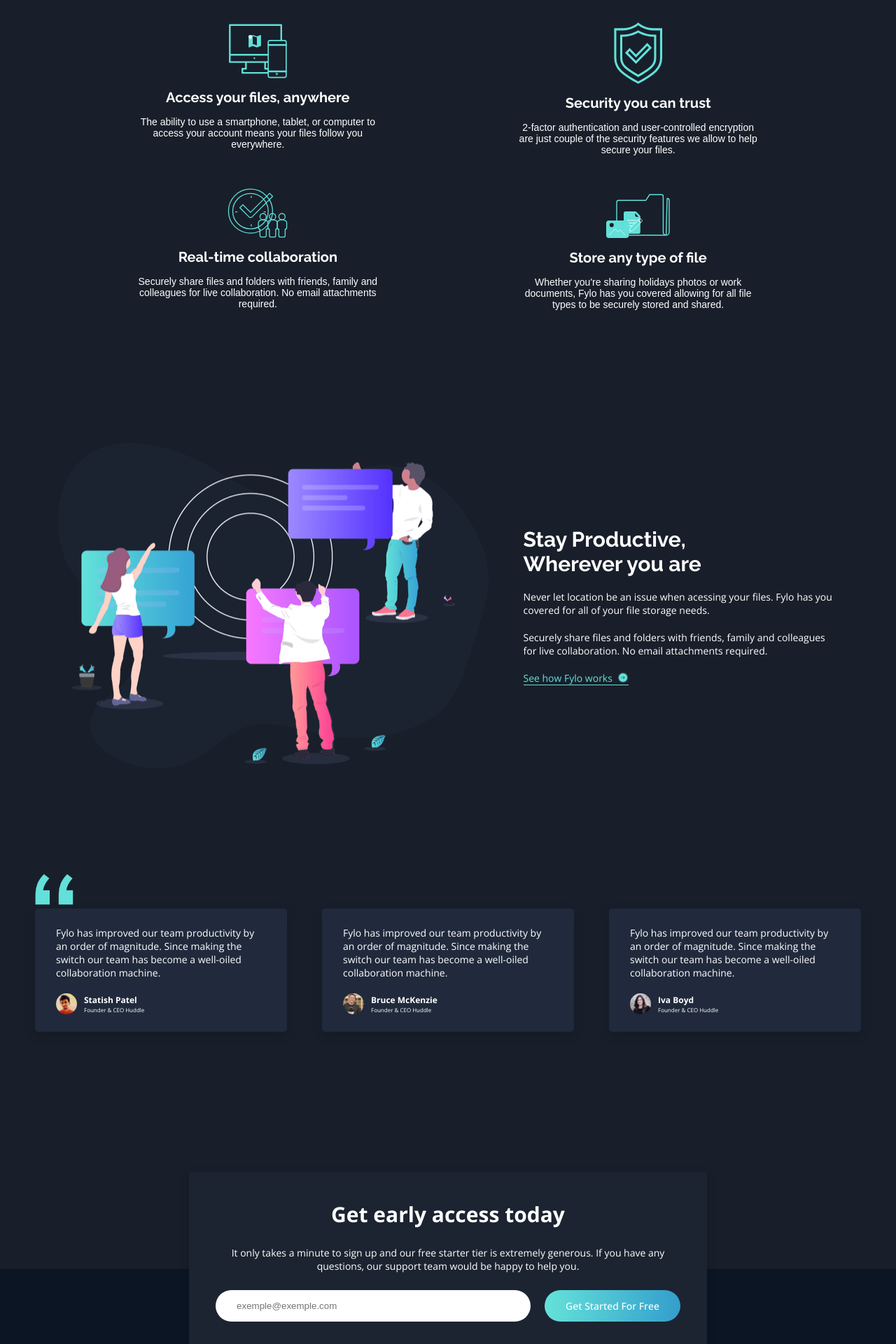
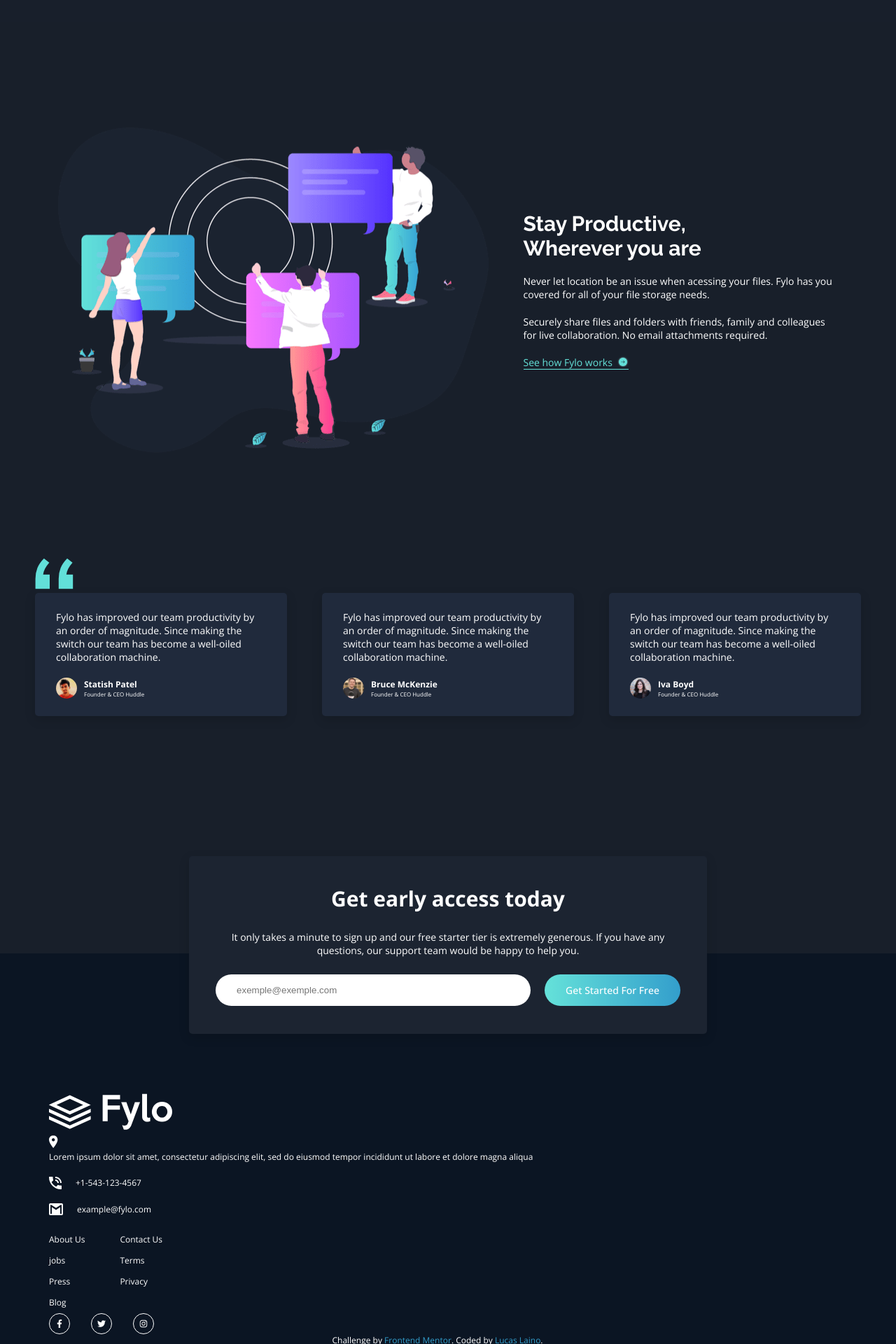
Before and after one commit to LucasLaino/frontend-mentor-fylo-lading-page, a React (Vite) app: page / in a window 1280 px wide. Shown: the part 1040-2960 px from the top of the page at 70% size. Built offline with nearby package versions, Linux system fonts and the light colour scheme.

Commit message:
raw: Adiciona o services-info

```diff
--- a/src/components/Footer/Footer.module.css
+++ b/src/components/Footer/Footer.module.css
@@ -1,4 +1,4 @@
-.Footer {
+.footer {
     font-size: 12px;
     color: var(--White);
     padding: 200px 100px 50px 70px;
@@ -6,24 +6,24 @@
     font-family: 'Open Sans', sans-serif;
 }
 
-.FooterInfos {
+.footerInfos {
     display: flex;
     align-items: first baseline;
     justify-content: space-between;
     padding: 50px 0;
 }
 
-.Location ul {
+.location ul {
     display: flex;
     width: 400px;
 }
 
-.IconLocation {
+.iconLocation {
     margin: 4px 15px 0 0;
 }
 
-.Phone,
-.Email {
+.phone,
+.email {
     display: flex;
     align-content: center;
     gap: 20px;
@@ -44,12 +44,12 @@
     }
 }
 
-.Socials ul {
+.socials ul {
     display: flex;
     gap: 30px;
 }
 
-.Socials ul li {
+.socials ul li {
     width: 30px;
     height: 30px;
     display: flex;
@@ -66,12 +66,12 @@
     }
 }
 
-.FinalCredits {
+.finalCredits {
     text-align: center;
     color: var(--White);
 }
 
-.FinalCredits a {
+.finalCredits a {
     color: var(--Cyan-500);
 
     &:hover {
@@ -82,27 +82,27 @@
 }
 
 @media (min-width: 360px) and (max-width: 430px) {
-    .Footer {
+    .footer {
         padding: 200px 0 50px 0;
     }
 
-    .Logo {
+    .logo {
         padding-left: 40px;
     }
 
-    .FooterInfos {
+    .ooterInfos {
         flex-direction: column;
     }
 
-    .Location {
+    .location {
         padding-left: 30px;
     }
 
-    .Location ul {
+    .location ul {
         max-width: 250px;
     }
 
-    .Contatct {
+    .contatct {
         padding-left: 30px;
     }
 
@@ -112,40 +112,40 @@
         flex-direction: column;
     }
 
-    .Socials {
+    .socials {
         gap: 10px;
         display: flex;
         align-self: center;
         padding-bottom: 20px;
     }
 
-    .FinalCredits {
+    .finalCredits {
         font-size: 10px;
     }
 }
 
 @media (min-width: 525px) and (max-width: 800px) {
-    .Footer {
+    .footer {
         padding: 200px 0 50px 0;
     }
 
-    .Logo {
+    .logo {
         padding-left: 50px;
     }
 
-    .FooterInfos {
+    .footerInfos {
         flex-direction: column;
     }
 
-    .Location {
+    .location {
         padding-left: 30px;
     }
 
-    .Location ul {
+    .location ul {
         max-width: 250px;
     }
 
-    .Contatct {
+    .contatct {
         padding-left: 30px;
     }
 
@@ -155,13 +155,13 @@
         padding: 30px;
     }
 
-    .Socials {
+    .socials {
         display: flex;
         align-self: center;
         padding-bottom: 20px;
     }
 
-    .FinalCredits {
+    .finalCredits {
         font-size: 12px;
     }
 }
--- a/src/components/Footer/Footer.tsx
+++ b/src/components/Footer/Footer.tsx
@@ -4,14 +4,14 @@
 function Footer() {
     return (
         <>
-            <footer className={styles.Footer}>
-                <img src="./src/assets/images/logo.svg" alt="logo" className={styles.Logo} />
+            <footer className={styles.footer}>
+                <img src="./src/assets/images/logo.svg" alt="logo" className={styles.logo} />
 
                 <section className={styles.FooterInfos}>
                     <div className={styles.Location}>
                         <ul>
                             <li>
-                                <img src="./src/assets/images/icon-location.svg" alt="icon-location" className={styles.IconLocation} />
+                                <img src="./src/assets/images/icon-location.svg" alt="icon-location" className={styles.iconLocation} />
                             </li>
                             <li>
                                 <p>Lorem ipsum dolor sit amet, consectetur adipiscing elit, sed do eiusmod tempor incididunt ut labore et
@@ -20,13 +20,13 @@
                         </ul>
                     </div>
 
-                    <section className={styles.Contatct}>
-                        <div className={styles.Phone}>
+                    <section className={styles.contatct}>
+                        <div className={styles.phone}>
                             <img src="./src/assets/images/icon-phone.svg" alt="icon-phone" />
                             <p>+1-543-123-4567</p>
                         </div>
 
-                        <div className={styles.Email}>
+                        <div className={styles.email}>
                             <img src="./src/assets/images/icon-email.svg" alt="icon-email" />
                             <p>example@fylo.com</p>
                         </div>
@@ -47,7 +47,7 @@
                         </ul>
                     </section>
 
-                    <section className={styles.Socials}>
+                    <section className={styles.socials}>
                         <ul>
                             <li><FaFacebookF /></li>
                             <li><FaTwitter /></li>
@@ -56,7 +56,7 @@
                     </section>
                 </section>
 
-                <div className={styles.FinalCredits}>
+                <div className={styles.finalCredits}>
                     <div>
                         <p>Challenge by <a href="https://www.frontendmentor.io?ref=challenge" target="_blank">Frontend Mentor</a>.
                             Coded by <a href="https://www.linkedin.com/in/lucaslaino/" target="_blank">Lucas Laino</a>.</p>
--- a/src/components/FyloServices/FyloServices.tsx
+++ b/src/components/FyloServices/FyloServices.tsx
@@ -2,37 +2,9 @@
 
 function FyloServices() {
     return (
-        <section className={styles.ServicesSection}>
-            <div className={styles.Services}>
-                <img src="./src/assets/images/icon-access-anywhere.svg" alt="icon-access-anywhere" />
+        <section className={styles.servicesSection}>
+            <div className={styles.services}>
 
-                <h3 className={styles.ServiceTitle}>Access your files, anywhere</h3>
-                <p className={styles.ServiceDescription}>The ability to use a smartphone, tablet, or computer to access your account means
-                    your files follow you
-                    everywhere.</p>
-
-                <img src="./src/assets/images/icon-collaboration.svg" alt="icon-collaboration" />
-
-                <h3 className={styles.ServiceTitle}>Real-time collaboration</h3>
-                <p className={styles.ServiceDescription}>Securely share files and folders with friends, family and colleagues for live
-                    collaboration. No email
-                    attachments required.</p>
-            </div>
-
-            <div className={styles.Services}>
-                <img src="./src/assets/images/icon-security.svg" alt="icon-security" />
-
-                <h3 className={styles.ServiceTitle}>Security you can trust</h3>
-                <p className={styles.ServiceDescription}>2-factor authentication and user-controlled encryption are just couple of the
-                    security features we allow to
-                    help secure your files.</p>
-
-                <img src="./src/assets/images/icon-any-file.svg" alt="icon-any-file" />
-
-                <h3 className={styles.ServiceTitle}>Store any type of file</h3>
-                <p className={styles.ServiceDescription}>Whether you're sharing holidays photos or work documents, Fylo has you covered
-                    allowing for all file types to
-                    be securely stored and shared.</p>
             </div>
         </section>
     )
```
Also changed, not shown: src/data/services-info.ts (added, +27 -0 lines).
